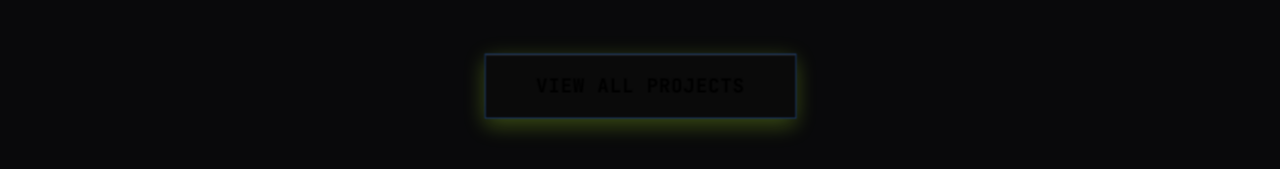
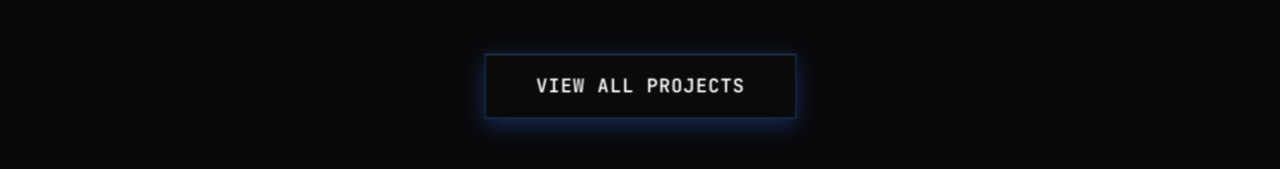
Before and after one commit to YounesBouhouche/my-portfolio, a React (Vite) app: page / in a window 1280 px wide. In both pictures the pointer is over the button "VIEW ALL PROJECTS". Shown: the part 3051-3220 px from the top of the page. Built offline with nearby package versions, Linux system fonts and the light colour scheme.

Commit message:
feat: Create LinkButton.css to define primary button styles including hover, active, focus, and disabled states.

```diff
--- a/src/components/shared/LinkButton.css
+++ b/src/components/shared/LinkButton.css
@@ -23,15 +23,15 @@
 }
 
 .primary-button:hover {
-  @apply border-primary/40 text-black;
-  @apply shadow-[0_6px_20px_rgba(174,234,42,0.3),inset_0_1px_0_rgba(255,255,255,0.15)];
+  @apply border-primary/40 text-white;
+  @apply shadow-[0_6px_20px_rgba(59,130,246,0.3),inset_0_1px_0_rgba(255,255,255,0.15)];
   @apply -translate-y-2 scale-105;
   text-shadow: none;
 }
 
 .primary-button:active {
   @apply translate-y-0 scale-100;
-  @apply shadow-[0_3px_12px_rgba(174,234,42,0.4),inset_0_1px_0_rgba(255,255,255,0.1)];
+  @apply shadow-[0_3px_12px_rgba(59,130,246,0.4),inset_0_1px_0_rgba(255,255,255,0.1)];
 }
 
 /* Focus state for accessibility */
```
